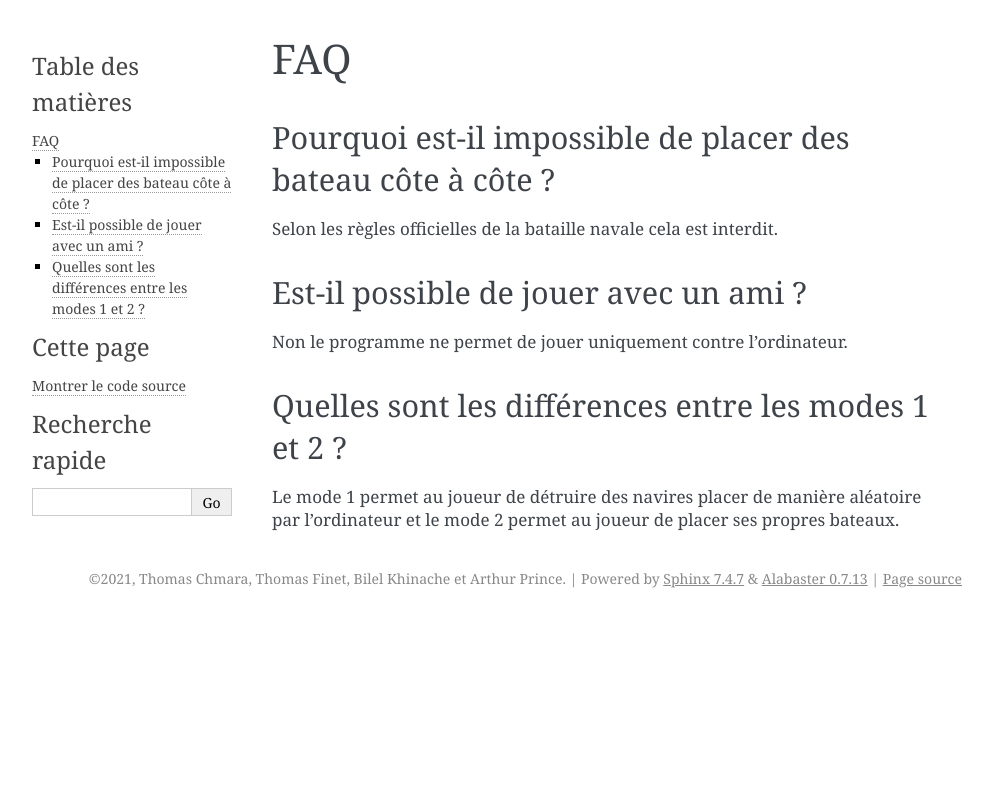
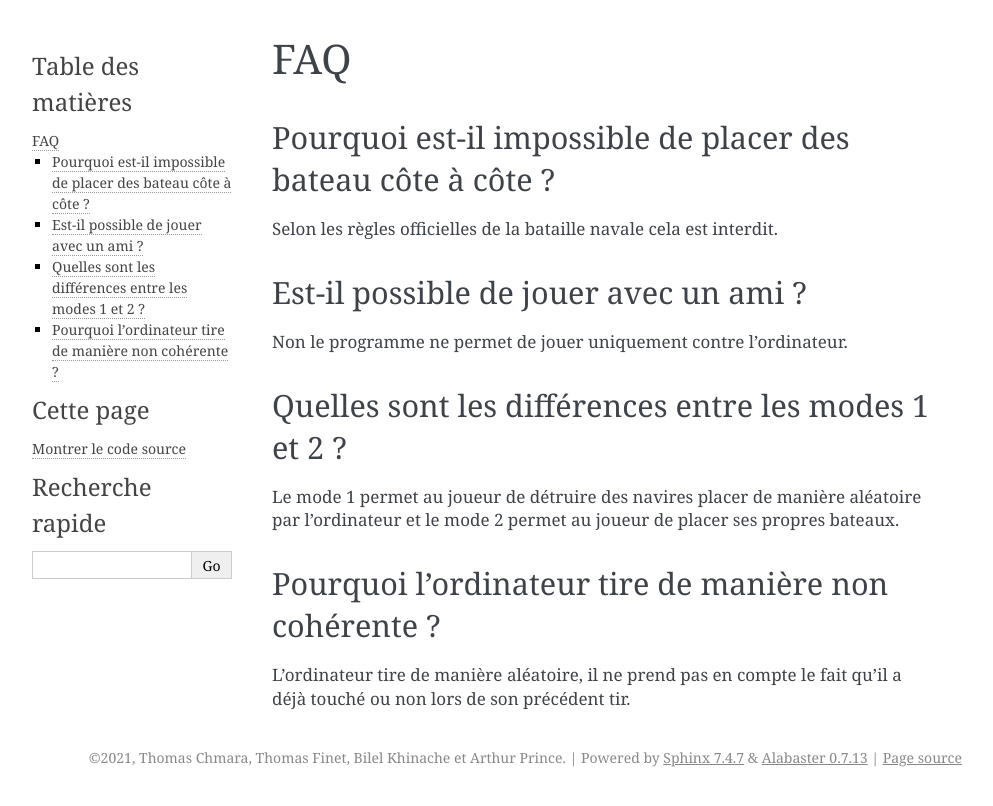
Before and after one commit to arth-prin/doc_logicielle, a Sphinx documentation site: the page built from docs/source/faq.rst, in a window 1280 px wide. Shown: the top 806 px of the page, without its empty margins (148-1141 px from the left). Built offline with Sphinx 7.4.7, drawn with Linux system fonts in a browser that asks for light colours.

Commit message:
Add question in faq

```diff
--- a/docs/source/faq.rst
+++ b/docs/source/faq.rst
@@ -13,4 +13,10 @@ Non le programme ne permet de jouer uniquement contre l'ordinateur.
 
 Quelles sont les différences entre les modes 1 et 2 ?
 -------------------------------------------------------
+
 Le mode 1 permet au joueur de détruire des navires placer de manière aléatoire par l'ordinateur et le mode 2 permet au joueur de placer ses propres bateaux.
+
+Pourquoi l'ordinateur tire de manière non cohérente ?
+-------------------------------------------------------
+
+L'ordinateur tire de manière aléatoire, il ne prend pas en compte le fait qu'il a déjà touché ou non lors de son précédent tir.
```
